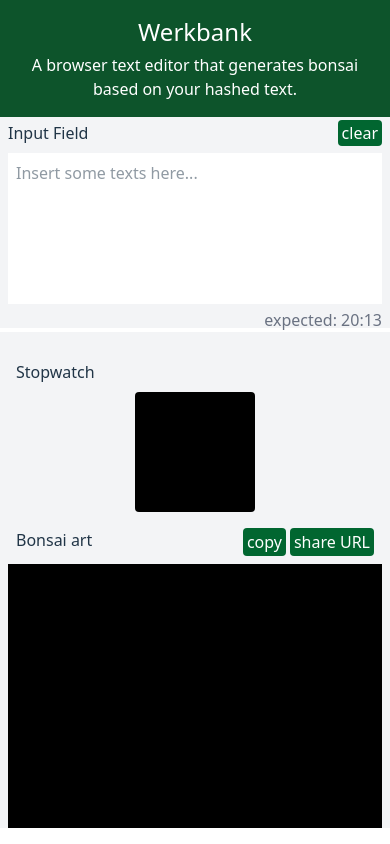
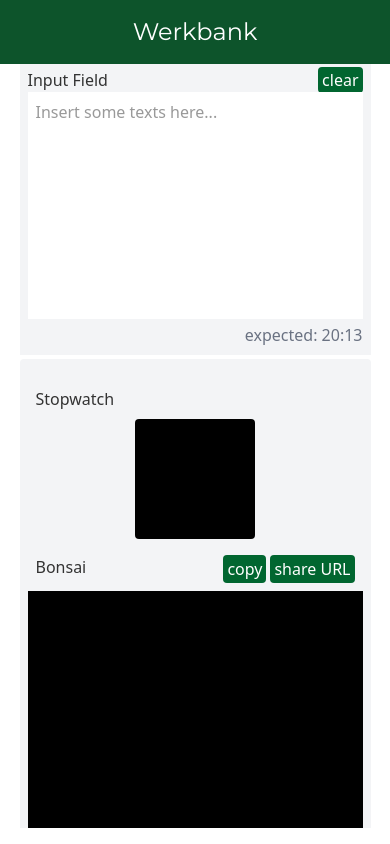
Before and after one commit to TrueRyoB/Werkbank, a React (Vite) app: page / in a window 390 px wide. Built offline with nearby package versions, Linux system fonts and the light colour scheme.

Commit message:
feat: added more features for immersive responsivised experiene

```diff
--- a/index.html
+++ b/index.html
@@ -5,6 +5,9 @@
     <link rel="icon" type="image/svg+xml" href="/werkbank-sprite.svg" />
     <meta name="viewport" content="width=device-width, initial-scale=1.0" />
     <title>Werkbank</title>
+    <link rel="preconnect" href="https://fonts.googleapis.com">
+    <link rel="preconnect" href="https://fonts.gstatic.com" crossorigin>
+    <link href="https://fonts.googleapis.com/css2?family=Montserrat:wght@400;700&family=Playfair+Display:wght@400;700&display=swap" rel="stylesheet">
   </head>
   <body>
     <div id="root"></div>
--- a/src/App.css
+++ b/src/App.css
@@ -16,11 +16,21 @@
     overflow-x: hidden;
     overflow-y: scroll;
     position: relative;
+    width: 90%;
+    align-self: center;
+    gap: 0;
   }
   .input-pane {
-    height: 25vh;
+    height: 35vh;
     position: sticky;
-    top: 0;
+    top: -1px;
+    border-bottom: 4px solid #fff;
+  }
+  .output-pane {
+    border-radius: 4px;
+  }
+  .elaboration.filler {
+    display: none;
   }
 }
 
--- a/src/App.tsx
+++ b/src/App.tsx
@@ -10,20 +10,19 @@ function App() {
     <div className="flex flex-col w-full h-full items-center justify-start">
     {/* header */}
     <div className="header flex flex-col gap-[5px] bg-primary text-white p-4 w-full">
-      <span className="text-2xl">Werkbank</span>
-      <span>A browser text editor that generates bonsai based on your hashed text.</span>
+      <span className="text-2xl font-brand">Werkbank</span>
+      <span className="elaboration filler">A browser text editor that generates bonsai based on your hashed text.</span>
     </div>
     {/* Main */}
     <div className="main grid bg-white gap-[4px] flex-grow w-full">
       {/* Input pane */}
-      <div className="input-pane bg-gray-100 py-1 px-2">
+      <div className="input-pane flex flex-col text-primary bg-gray-100 py-1 px-2">
         <div className="header flex flex-row justify-between">
-          <span>Input Field</span>
+          <span className="text-primary">Input Field</span>
           <div className="btn-container">
             <span id="clear-input" className="bg-primary-lighter py-0.5 px-1 br-1 rounded text-white">clear</span>
           </div>
         </div>
-        <span className="block h-[8px]"></span>
         <InputField />
       </div>
       {/* Output pane */}
@@ -31,14 +30,14 @@ function App() {
         {/* Clock container */}
         <div className="clock-container w-full flex flex-col items-center justify-start">
           <div className="header flex flex-row justify-between w-full p-2 gap-[4px]">
-            <span>Stopwatch</span>
+            <span className="text-primary">Stopwatch</span>
           </div>
           <Stopwatch/>
         </div>
         {/* Ascii art container */}
         <div className="ascii-pane w-full">
           <div className="header flex flex-row justify-between w-full p-2 gap-[4px]">
-            <span>Bonsai art</span>
+            <span className="text-primary">Bonsai</span>
             <div className="flex flex-row gap-[4px] justify-center items-center">
               <span id="copy-ascii" className="bg-primary-lighter py-0.5 px-1 br-1 rounded text-white">copy</span>
               <span id="share-URL" className="bg-primary-lighter py-0.5 px-1 br-1 rounded text-white">share URL</span>
--- a/src/components/InputField.tsx
+++ b/src/components/InputField.tsx
@@ -1,9 +1,9 @@
 
 const InputField = () => {
   return (
-  <div className="input-field gap-[4px] w-full h-[90%] flex flex-col items-end pb-1">
-    <textarea id="input-text" className="bg-white flex-grow w-full p-2 resize-none focus:outline-none focus:border-none focus:ring-0" placeholder="Insert some texts here..."></textarea>
-    <span className="text-gray-500">expected: 20:13</span>
+  <div className="input-field gap-[4px] w-full flex-grow flex flex-col items-end pb-1">
+    <textarea id="input-text" className="text-primary bg-white flex-grow w-full p-2 resize-none focus:outline-none focus:border-none focus:ring-0" placeholder="Insert some texts here..."></textarea>
+    <span className="text-gray-500 flex-shrink-0">expected: 20:13</span>
   </div>
   );
 };
--- a/src/index.css
+++ b/src/index.css
@@ -12,6 +12,14 @@
   text-rendering: optimizeLegibility;
   -webkit-font-smoothing: antialiased;
   -moz-osx-font-smoothing: grayscale;
+}
+
+.text-primary {
+  color: #333;
+}
+
+.font-brand {
+  font-family: 'Montserrat', sans-serif;
 }
 
 .bg-primary {
```
